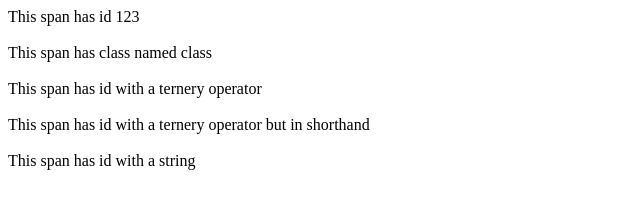
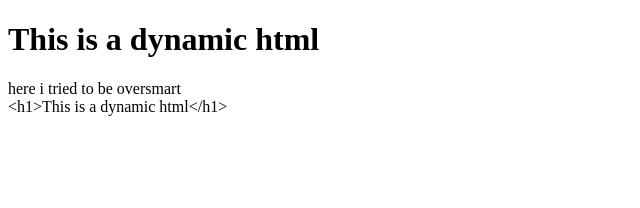
Before and after one commit to ritwiksadhu/Vue.js_tutorial, a plain HTML site: page index.html in a window 1280 px wide. Shown: the whole page, without its empty margins (0-640 px from the left). Drawn offline with nearby package versions, Linux system fonts and the light colour scheme.

Commit message:
Dynamic html

```diff
--- a/index.html
+++ b/index.html
@@ -8,39 +8,16 @@
 
 </head>
 <body>
+<!--
+    we can dynamically put html usine v-html attribute
+ -->
+    <div class="test">
+        <div v-html='htmlEG'>This span has id {{id}}</div>
+        <div>here i tried to be oversmart
+            <br/>
+            {{htmlEG}}
 
-<!--
-        1. interpolation expression are given by 'v-something'
-        2. like the span has an id with a variable
-        3. in this case we are binding id with v-bind, but we can bind attribute
-
-
-
-        NOTE: we can remember it like we are binding the vue variables with our html same as we used to do in js binding
-     -->
-    <div class="test">
-        <span v-bind:id='id'>This span has id {{id}}</span>
-        <br/>
-        <br/>
-
-        <span v-bind:class='"abc"'>This span has class named {{"class"}}</span>
-        <br/>
-        <br/>
-
-
-        <!-- we can also write js expressions here -->
-        <span v-bind:id='true ? "125" : "127"' >This span has id with a ternery operator </span>
-        <br/>
-        <br/>
-
-
-        <!-- shorthand for v-bind -->
-        <span :id='true ? "129" : "130"' >This span has id with a ternery operator but in shorthand</span>
-        <br/>
-        <br/>
-
-        <!-- to give string we need to wrap it inside single quotes and as it it a string we need to wrap it in double quotes, and it will look like this👇 -->
-        <span v-bind:id='"124"'>This span has id with a string</span>
+        </div>
     </div>
 </body>
 <script>
@@ -50,7 +27,9 @@
             return {
                 variableName : "Hello world!",
                 id:"123",
-                class:"someClass"
+                class:"someClass",
+                htmlEG : "<h1>This is a dynamic html</h1>",
+
             }
         }
     }
```
